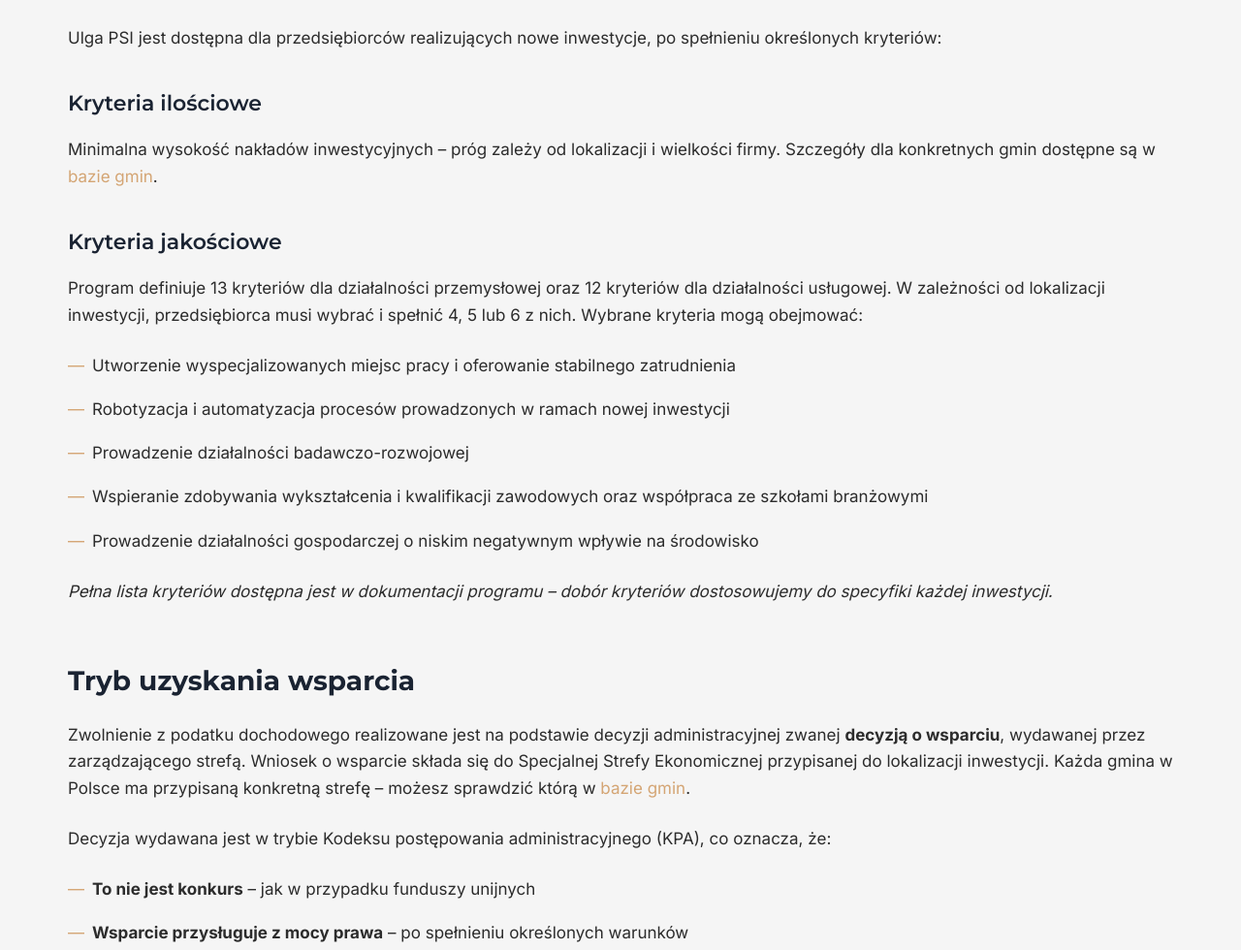
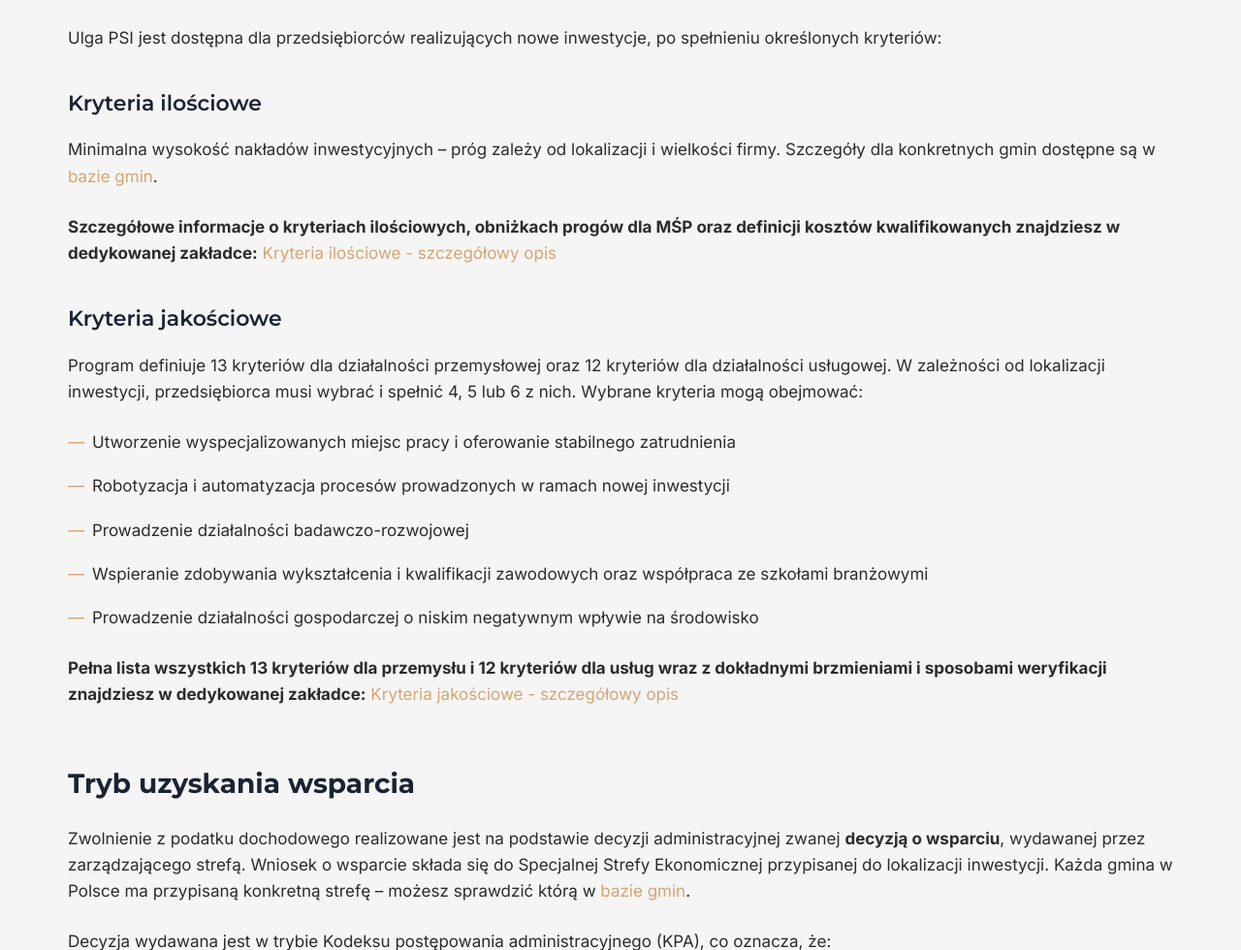
Before and after one commit to keybipl/ulga, a Django app: page /o-programie/ in a window 1280 px wide. Shown: the part 3037-4017 px from the top of the page at 97% size. Run offline with Django 5.2, Linux system fonts and the light colour scheme.

Commit message:
kryteria linki

```diff
--- a/website/templates/website/base.html
+++ b/website/templates/website/base.html
@@ -10,7 +10,7 @@
             {% endblock title %}
         </title>
         <meta name="description"
-              content="Profesjonalne doradztwo w zakresie Polskiej Strefy Inwestycji. Pomożemy uzyskać zwolnienie z podatku do 70%. Ponad 20 lat doświadczenia w SSE i PSI.">
+              content="Profesjonalne doradztwo w zakresie Polskiej Strefy Inwestycji. Pomożemy uzyskać zwolnienie z podatku nawet do 70%. Ponad 20 lat doświadczenia w SSE i PSI.">
         <meta name="keywords"
               content="Polska Strefa Inwestycji, PSI, ulga podatkowa, doradztwo PSI, zwolnienie z podatku, SSE, ekspert PSI">
         <!-- Open Graph / Facebook -->
@@ -36,7 +36,8 @@
         <!-- Google Fonts - Inter (body text) & Montserrat (headings) -->
         <link rel="preconnect" href="https://fonts.googleapis.com">
         <link rel="preconnect" href="https://fonts.gstatic.com" crossorigin>
-        <link href="https://fonts.googleapis.com/css2?family=Inter:wght@400;500;600;700&family=Montserrat:wght@600;700;800&display=swap" rel="stylesheet">
+        <link href="https://fonts.googleapis.com/css2?family=Inter:wght@400;500;600;700&family=Montserrat:wght@600;700;800&display=swap"
+              rel="stylesheet">
         <link rel="stylesheet" href="{% static 'css/base.css' %}">
         {% block extra_css %}
         {% endblock extra_css %}
@@ -129,7 +130,7 @@
                 <div class="container">
                     <h1>Ekspert Polskiej Strefy Inwestycji</h1>
                     <p>
-                        Pomożemy Ci uzyskać zwolnienie z podatku dochodowego do 70% wartości inwestycji.
+                        Pomożemy Ci uzyskać zwolnienie z podatku dochodowego nawet do 70% wartości inwestycji.
                         <br>
                         Profesjonalne doradztwo oparte na ponad 6-letnim doświadczeniu w strefach ekonomicznych – od SSE po PSI.
                     </p>
--- a/website/templates/website/o_programie.html
+++ b/website/templates/website/o_programie.html
@@ -103,6 +103,9 @@
         <p>
             Minimalna wysokość nakładów inwestycyjnych – próg zależy od lokalizacji i wielkości firmy. Szczegóły dla konkretnych gmin dostępne są w <a href="{% url 'gminy_list' %}">bazie gmin</a>.
         </p>
+        <p>
+            <strong>Szczegółowe informacje o kryteriach ilościowych, obniżkach progów dla MŚP oraz definicji kosztów kwalifikowanych znajdziesz w dedykowanej zakładce:</strong> <a href="{% url 'kryteria_ilosciowe' %}">Kryteria ilościowe - szczegółowy opis</a>
+        </p>
         <h3>Kryteria jakościowe</h3>
         <p>
             Program definiuje 13 kryteriów dla działalności przemysłowej oraz 12 kryteriów dla działalności usługowej. W zależności od lokalizacji inwestycji, przedsiębiorca musi wybrać i spełnić 4, 5 lub 6 z nich. Wybrane kryteria mogą obejmować:
@@ -115,7 +118,7 @@
             <li>Prowadzenie działalności gospodarczej o niskim negatywnym wpływie na środowisko</li>
         </ul>
         <p>
-            <em>Pełna lista kryteriów dostępna jest w dokumentacji programu – dobór kryteriów dostosowujemy do specyfiki każdej inwestycji.</em>
+            <strong>Pełna lista wszystkich 13 kryteriów dla przemysłu i 12 kryteriów dla usług wraz z dokładnymi brzmieniami i sposobami weryfikacji znajdziesz w dedykowanej zakładce:</strong> <a href="{% url 'kryteria_jakosciowe' %}">Kryteria jakościowe - szczegółowy opis</a>
         </p>
         <h2>Tryb uzyskania wsparcia</h2>
         <p>
```
